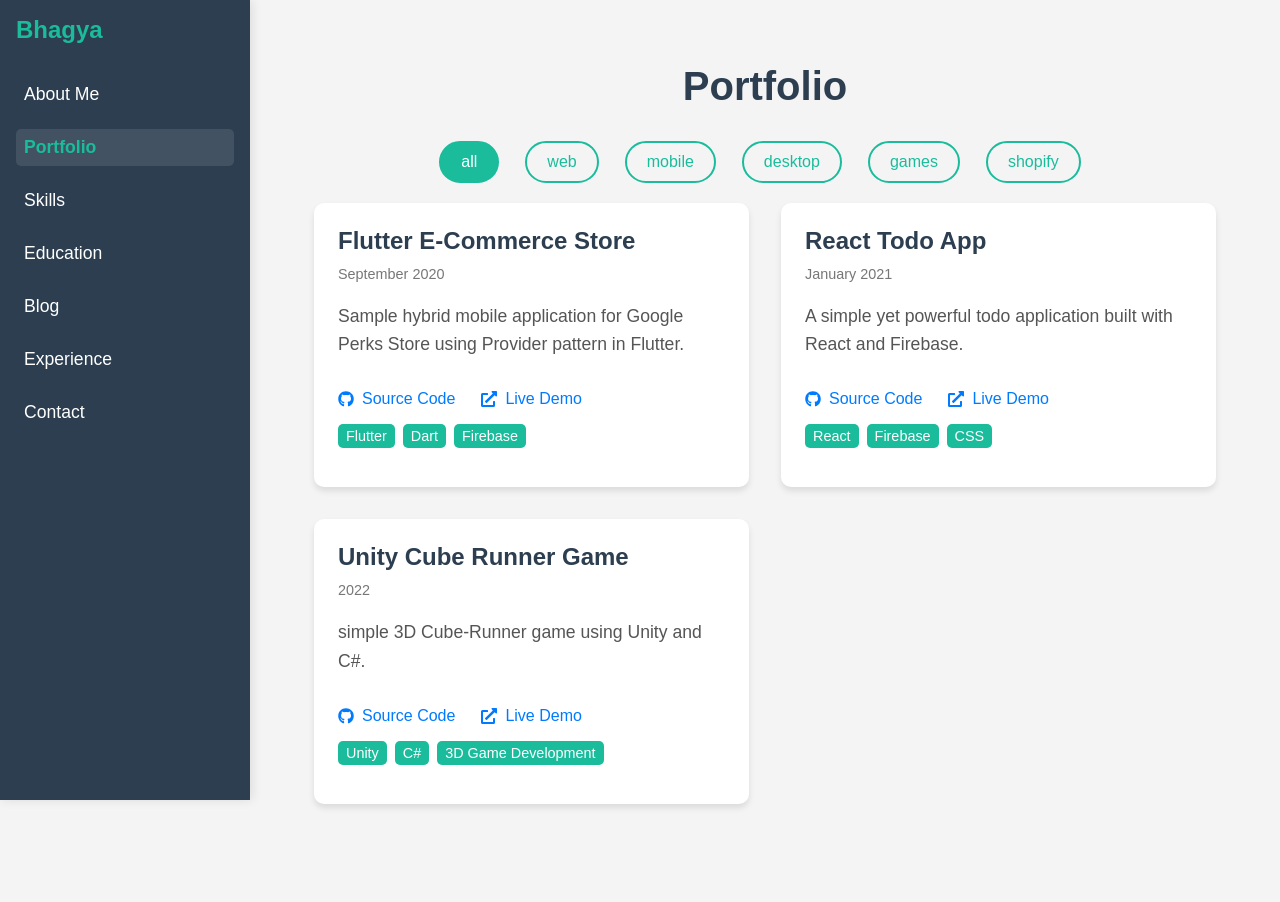
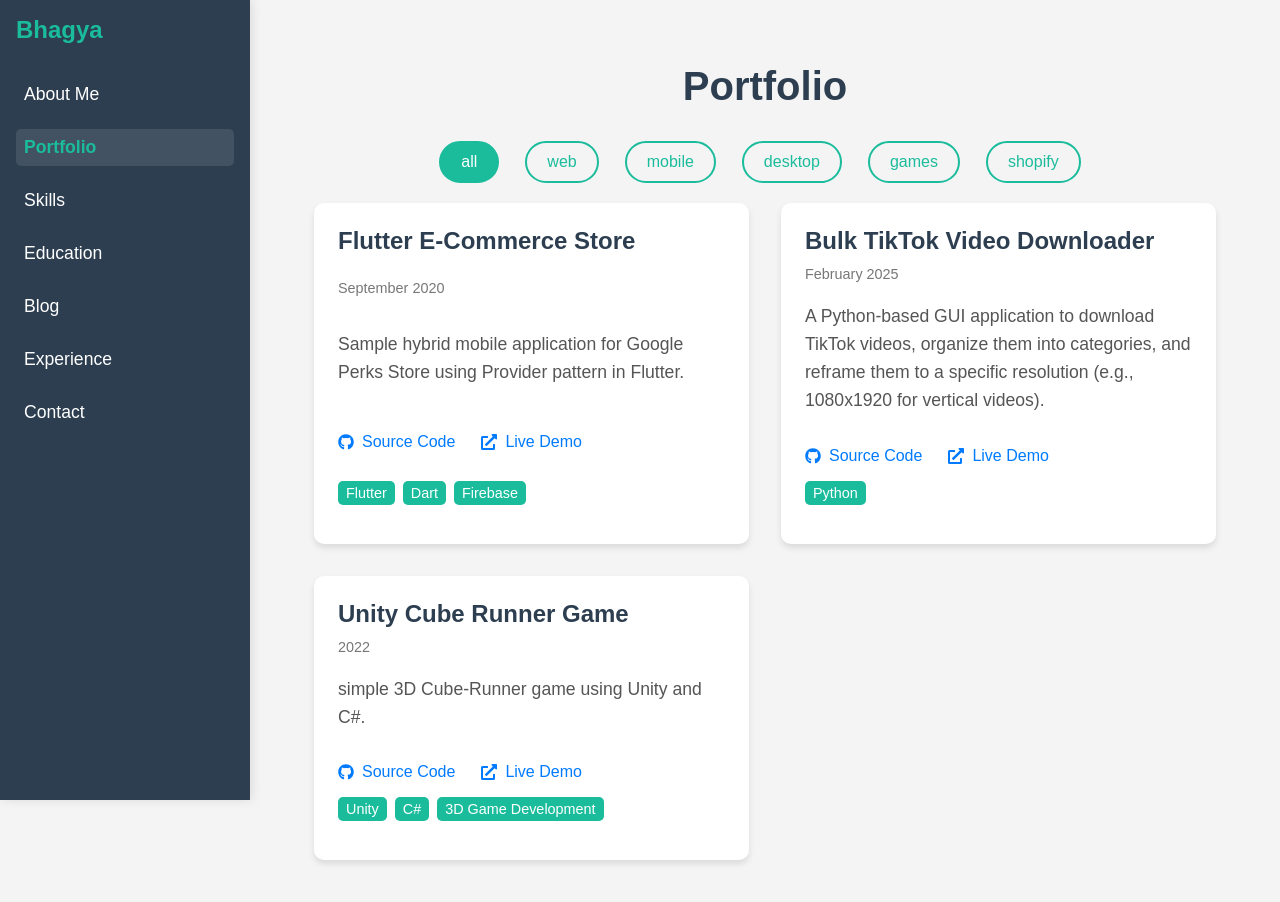
Before and after one commit to Bhagyawijenayake/portfolio-site, a React (Vite) app: page /portfolio in a window 1280 px wide. Shown: the top 902 px of the page. Before the commit the page ends 868 px from the top, so only its background shows below. Built offline with nearby package versions, Linux system fonts and the light colour scheme.

Commit message:
modified:   src/components/Portfolio.jsx

```diff
--- a/src/components/Portfolio.jsx
+++ b/src/components/Portfolio.jsx
@@ -26,14 +26,14 @@
       technologies: ["Flutter", "Dart", "Firebase"],
     },
     {
-      title: "React Todo App",
-      date: "January 2021",
+      title: "Bulk TikTok Video Downloader",
+      date: "February 2025",
       description:
-        "A simple yet powerful todo application built with React and Firebase.",
-      category: "web",
-      github: "#",
+        "A Python-based GUI application to download TikTok videos, organize them into categories, and reframe them to a specific resolution (e.g., 1080x1920 for vertical videos).",
+      category: "desktop",
+      github: "https://github.com/Bhagyawijenayake/bulk_tiktok_downloader",
       demo: "#",
-      technologies: ["React", "Firebase", "CSS"],
+      technologies: ["Python"],
     },
     {
       title: "Unity Cube Runner Game",
```
